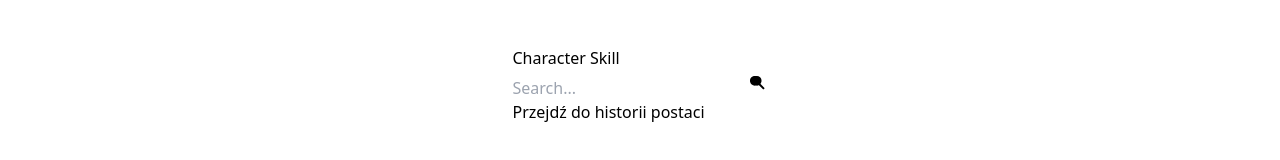
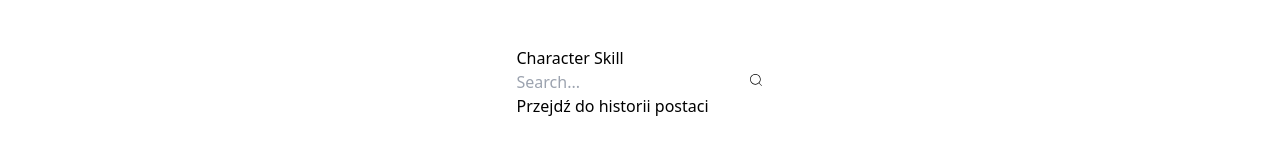
Before and after one commit to krzysztofsaja/cthulu, a Next.js app: page /character-skills in a window 1280 px wide. Shown: the part 130-290 px from the top of the page. Built offline with nearby package versions, Linux system fonts and the light colour scheme.

Commit message:
Dodanie react icons i aktualizacja search bar

```diff
--- a/package.json
+++ b/package.json
@@ -18,6 +18,7 @@
     "react": "18.2.0",
     "react-dom": "18.2.0",
     "react-hook-form": "^7.47.0",
+    "react-icons": "^4.12.0",
     "typescript": "5.1.3"
   },
   "devDependencies": {
--- a/src/app/character-skills/page.tsx
+++ b/src/app/character-skills/page.tsx
@@ -10,11 +10,12 @@ function CharacterSkill() {
   const [searchQuery, setSearchQuery] = useState('');
 
   const handleSearchChange = (value) => {
+    console.log("Search", value);
     setSearchQuery(value);
   };
 
   const handleSearchSubmit = () => {
-    console.log('Searching for:', searchQuery);
+    console.log("Submit: Searching for:", searchQuery);
     // Add your search logic here
   };
 
--- a/src/shared/components/SearchBar/SearchBar.tsx
+++ b/src/shared/components/SearchBar/SearchBar.tsx
@@ -1,5 +1,6 @@
 // SearchBar.tsx
 import React from 'react';
+import { CiSearch } from "react-icons/ci";
 
 interface SearchBarProps {
   searchQuery: string;
@@ -7,7 +8,11 @@ interface SearchBarProps {
   onSearchSubmit: () => void;
 }
 
-const SearchBar: React.FC<SearchBarProps> = ({ searchQuery, onSearchChange, onSearchSubmit }) => {
+const SearchBar: React.FC<SearchBarProps> = ({
+  searchQuery,
+  onSearchChange,
+  onSearchSubmit,
+}) => {
   return (
     <div>
       <input
@@ -17,18 +22,7 @@ const SearchBar: React.FC<SearchBarProps> = ({ searchQuery, onSearchChange, onSe
         onChange={(e) => onSearchChange(e.target.value)}
       />
       <button onClick={onSearchSubmit}>
-        <svg
-          width="24"
-          height="24"
-          viewBox="0 0 24 24"
-          fill="none"
-          xmlns="http://www.w3.org/2000/svg"
-        >
-          <path
-            d="M15.516 14.6H14.7L14.395 14.295C16.29 12.4 16.29 9.2 14.395 7.305C12.5 5.41 9.3 5.41 7.405 7.305C5.51 9.2 5.51 12.4 7.405 14.295C9.3 16.19 12.5 16.19 14.395 14.295L14.7 14.6V15.013L19.294 19.606L20.707 18.192L16.113 13.598H15.7V13.185L15.516 14.6ZM9.917 14.295C11.812 16.19 14.212 16.19 16.107 14.295C18.002 12.4 18.002 9.2 16.107 7.305C14.212 5.41 11.812 5.41 9.917 7.305C8.022 9.2 8.022 12.4 9.917 14.295Z"
-            fill="currentColor"
-          />
-        </svg>
+        <CiSearch />
       </button>
     </div>
   );
```
Also changed, not shown: 1 other file (tests, documents, lock files or other folders).
